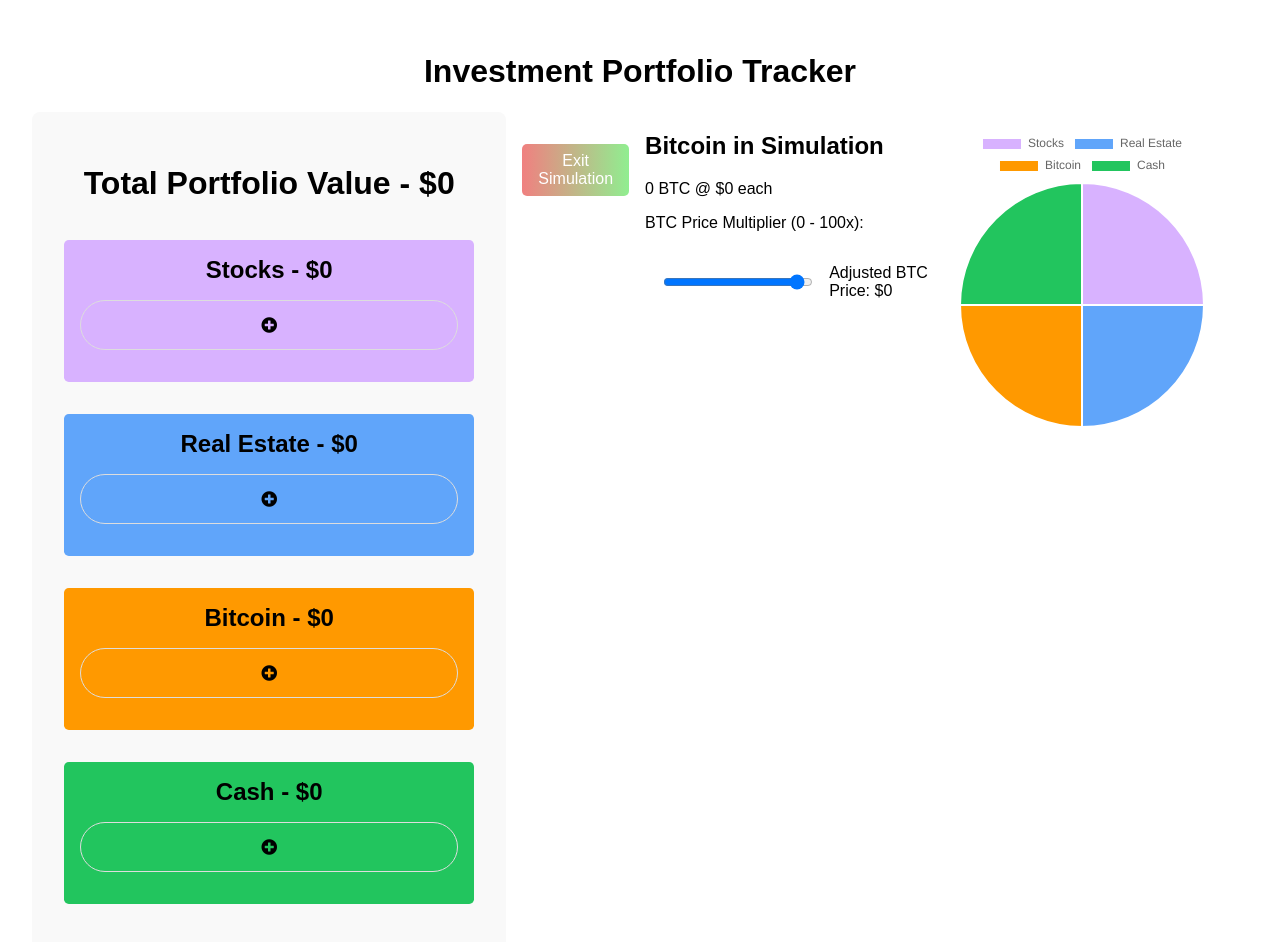
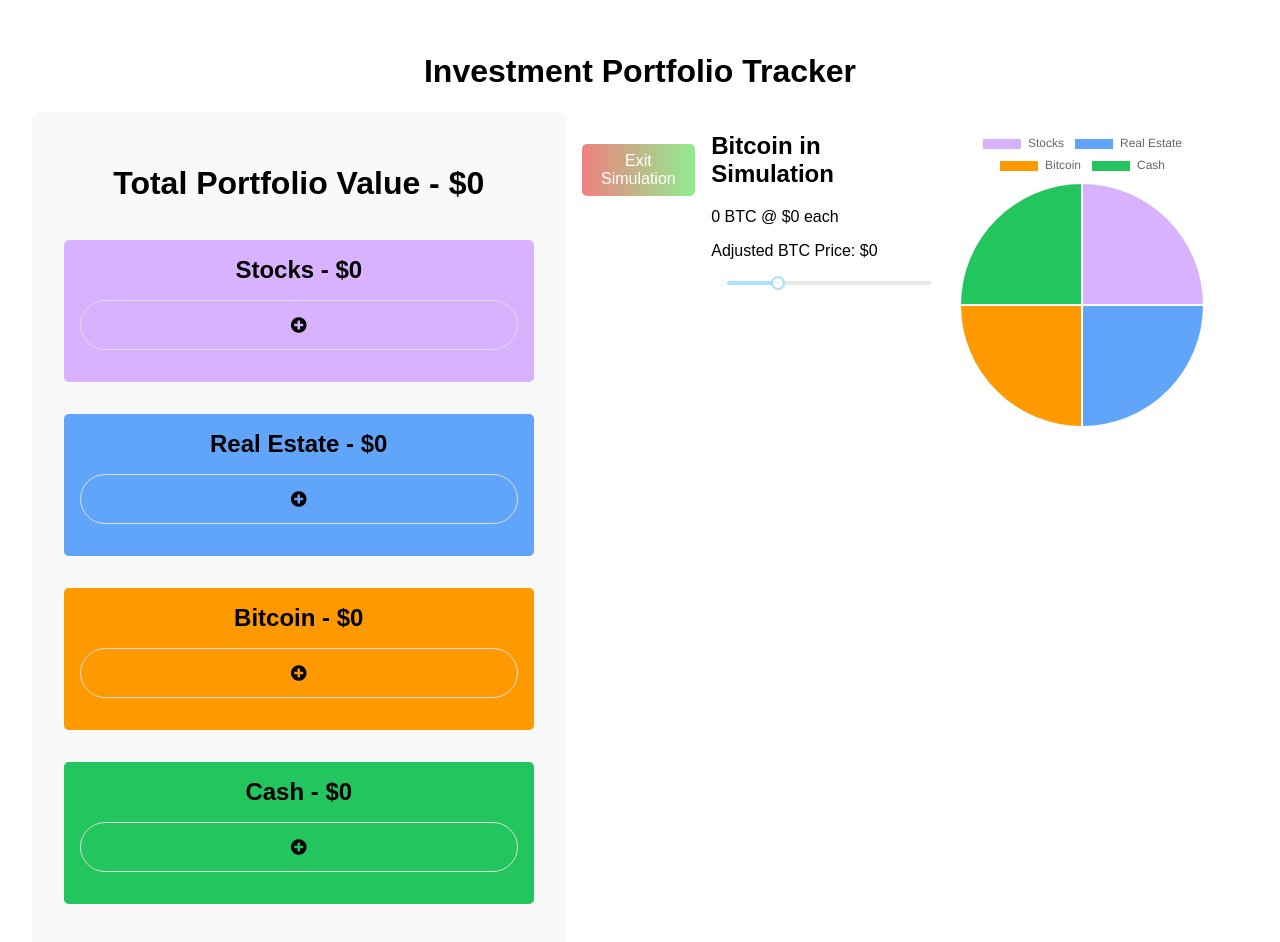
Before and after one commit to mjohnculhane/investment-portfolio, a React (Create React App) app: page / in a window 1280 px wide. Both pictures are taken after a click on the button "Simulation Mode". Shown: the top 942 px of the page. Built offline with nearby package versions, Linux system fonts and the light colour scheme.

Commit message:
Improved slider functionality in simulation mode

```diff
--- a/package.json
+++ b/package.json
@@ -5,6 +5,7 @@
   "dependencies": {
     "chart.js": "^4.4.7",
     "cra-template": "1.2.0",
+    "d3": "^7.9.0",
     "font-awesome": "^4.7.0",
     "rc-slider": "^11.1.8",
     "react": "^19.0.0",
--- a/src/App.js
+++ b/src/App.js
@@ -3,6 +3,7 @@ import { Pie } from 'react-chartjs-2';
 import { Chart as ChartJS, ArcElement, Tooltip, Legend } from 'chart.js';
 import Slider from 'rc-slider';
 import 'rc-slider/assets/index.css'; // Make sure to import the styles
+import { scaleLog } from 'd3-scale';
 import './App.css';
 
 ChartJS.register(ArcElement, Tooltip, Legend);
@@ -59,7 +60,7 @@ function App() {
   };
 
   const { totalValue, stocksValue, realEstateValue, btcValue, cashValue } = calculatePortfolioValue();
-  const data = {
+  const pieData = {
     labels: ['Stocks', 'Real Estate', 'Bitcoin', 'Cash'],
     datasets: [{
       data: [stocksValue, realEstateValue, btcValue, cashValue].map(value => value > 0 ? value : 1),
@@ -146,6 +147,35 @@ function App() {
       return !prevMode;
     });
   };
+
+  const handleSliderChange = (value) => {
+    setSliderValue(value);
+    let adjustedSliderValue = getLogScaledValue(value)
+    let newSimulatedPrice = btcPrice * adjustedSliderValue;
+    console.log("original slide value" + value);
+    console.log("adjusted slide value" + adjustedSliderValue);
+    console.log("new simulation price" + newSimulatedPrice);
+    setSimulatedBtc({ amount: btcAmount, price: newSimulatedPrice });
+  };
+
+  const getLogScaledValue = (value) => {
+    if (value >= 1 && value <= 100) {
+      // Smooth curve from 0.01 to 0.1 (log scale)
+      return Math.pow(10, (value - 1) / 99 * Math.log10(0.1 / 0.01) + Math.log10(0.01));
+    } else if (value >= 101 && value <= 200) {
+      // Smooth curve from 0.2 to 1 (log scale)
+      return Math.pow(10, (value - 101) / 99 * Math.log10(1 / 0.2) + Math.log10(0.2));
+    } else if (value >= 201 && value <= 300) {
+      // Smooth curve from 2 to 10 (log scale)
+      return Math.pow(10, (value - 201) / 99 * Math.log10(10 / 2) + Math.log10(2));
+    } else if (value >= 301 && value <= 400) {
+      // Smooth curve from 11 to 100 (log scale)
+      return Math.pow(10, (value - 301) / 99 * Math.log10(100 / 11) + Math.log10(11));
+    } else {
+      return 0;
+    }
+  };
+
 
   return (
     <div className="App">
@@ -405,22 +435,41 @@ function App() {
           <div className="simulated-bitcoin-display">
             <h2>Bitcoin in Simulation</h2>
             <p>{formatNumber(simulatedBtc.amount)} BTC @ ${formatNumber(simulatedBtc.price)} each</p>
-            <label htmlFor="btcPriceSlider">BTC Price Multiplier (0 - 100x): </label>
+            <p>Adjusted BTC Price: ${formatNumber(simulatedBtc.price)}</p>
             <div className="btc-slider">
-              <input
-                id="btcPriceSlider"
-                type="range"
-                min="0"
-                max="100"
-                value={sliderValue}
-                onChange={(e) => {
-                  const newValue = e.target.value;
-                  setSliderValue(newValue);
-                  // Update btcPrice based on slider value
-                  setBtcPrice(btcAmount * (btcPrice * newValue / 100)); // Adjust price based on multiplier
-                }}
-              />
-              <p>Adjusted BTC Price: ${formatNumber(btcPrice)}</p>
+            <Slider
+              // min={0}
+              min={0}
+              max={400}
+              value={sliderValue}
+              step={1}
+              onChange={(newValue) => {
+                setSliderValue(newValue);
+                // const adjustedValue = logScaleValue(newValue);
+                // setBtcPrice(btcAmount * (btcPrice * adjustedValue)); // Adjust price based on the transformed value
+                handleSliderChange(newValue);
+              }}
+              handle={{
+                style: {
+                  backgroundColor: 'red',
+                  borderColor: 'red',
+                  height: '1.25em',
+                  width: '1.25em',
+                },
+              }}
+              track={{
+                style: {
+                  backgroundColor: 'blue',
+                  height: '0.3em',
+                },
+              }}
+              rail={{
+                style: {
+                  backgroundColor: 'gray',
+                  height: '0.3em',
+                },
+              }}
+            />
             </div>
           </div>
         ) : (
@@ -429,7 +478,7 @@ function App() {
           </div>
         )}
         <div className="pie-chart">
-          <Pie data={data} />
+          <Pie data={pieData} />
         </div>
       </div>
     </div>
```
Also changed, not shown: 1 other file (tests, documents, lock files or other folders).
